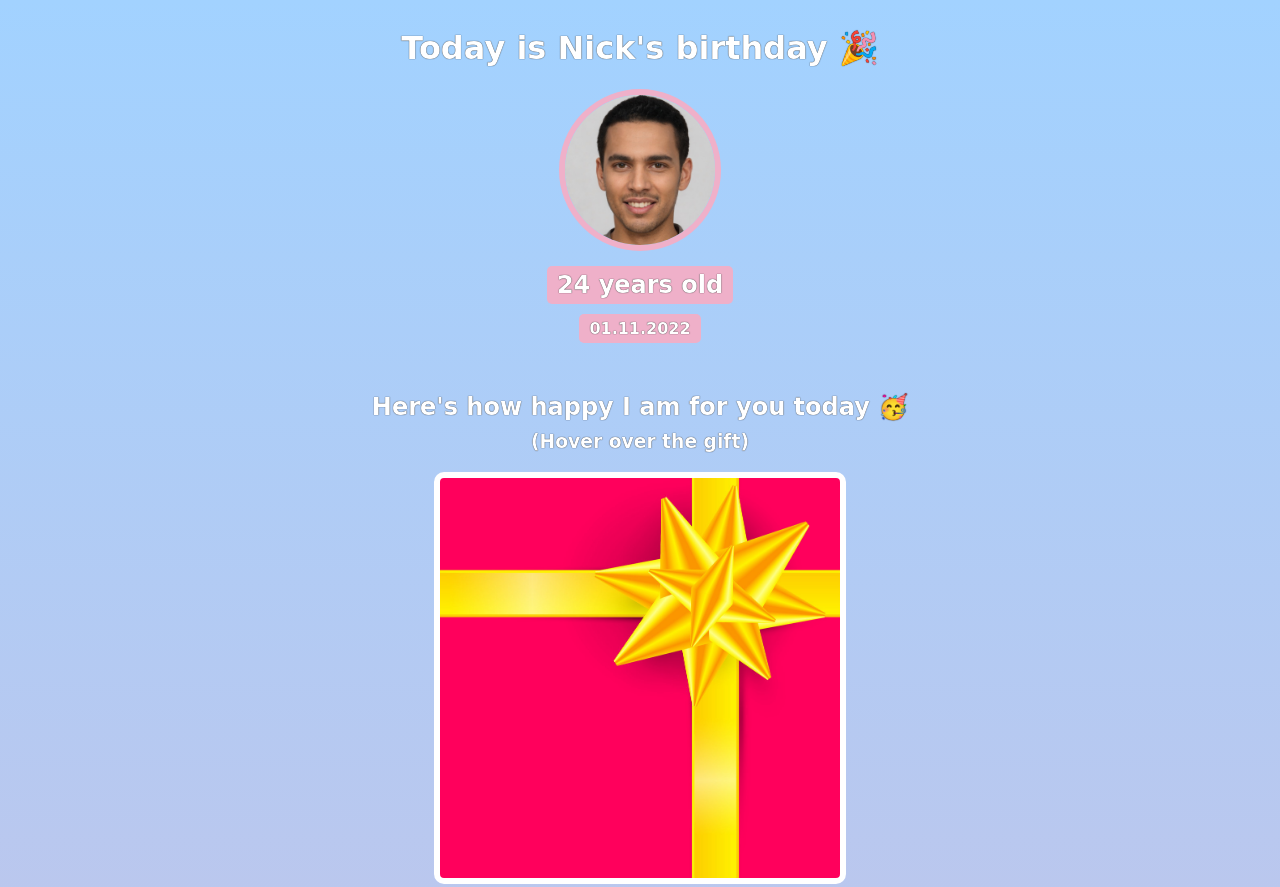
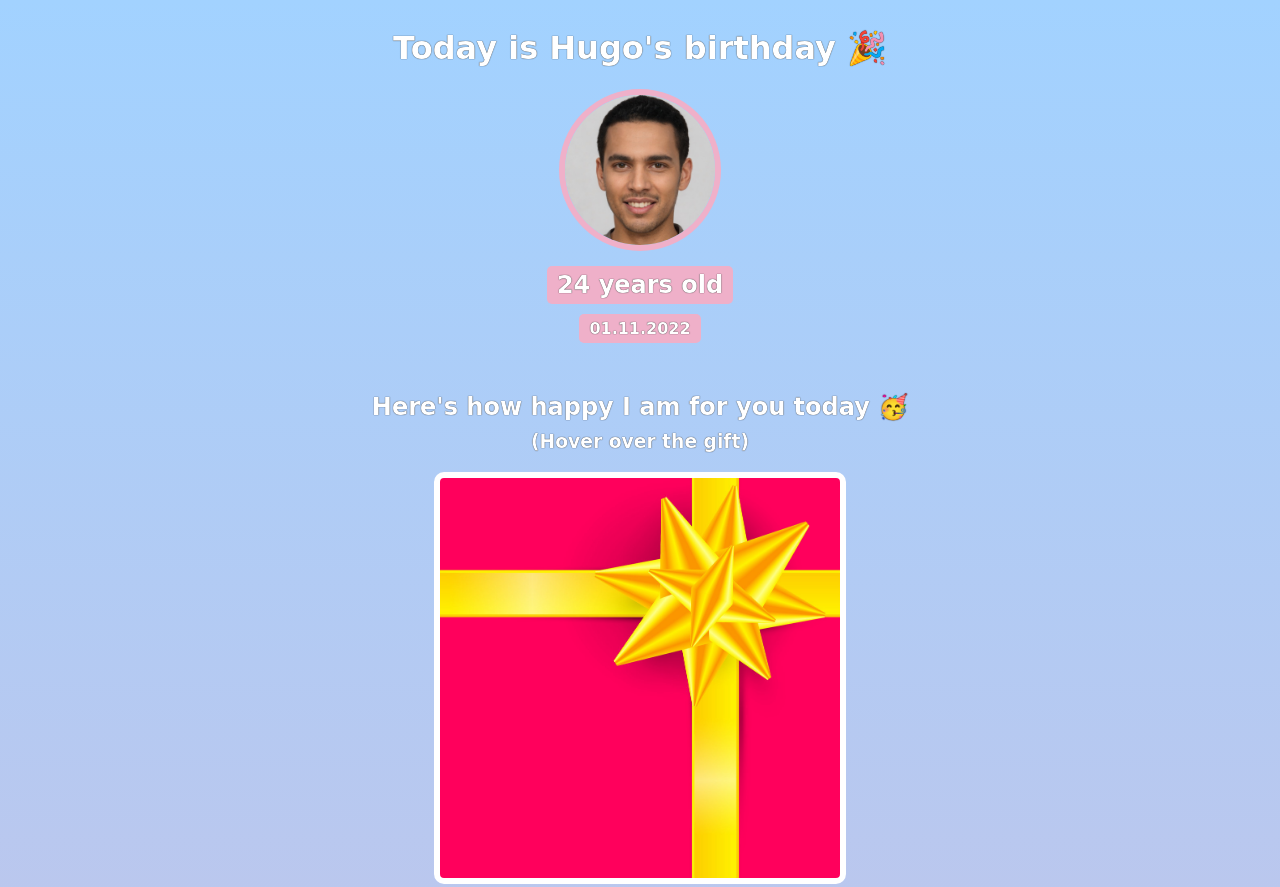
Before and after one commit to HugoGGasca/birthday-gift-site, a website built with Vite: page Scrim-s01sbmi/index.html in a window 1280 px wide. Shown: the top 887 px of the page. Built offline with nearby package versions, Linux system fonts and the light colour scheme; a web font is replaced by a local one.

Commit message:
Change name to Hugo from Nick

```diff
--- a/Scrim-s01sbmi/index.html
+++ b/Scrim-s01sbmi/index.html
@@ -7,7 +7,7 @@
     </head>
     <body>
         <div id="header">
-            <h1>Today is Nick's birthday 🎉</h1>
+            <h1>Today is Hugo's birthday 🎉</h1>
             <img id="bff-img" src="images/nick.jpg">
             <h2 id="bday-age">24 years old</h2>
             <h4 id="bday-date">01.11.2022</h4>
```
Also changed, not shown: 1 other file.
